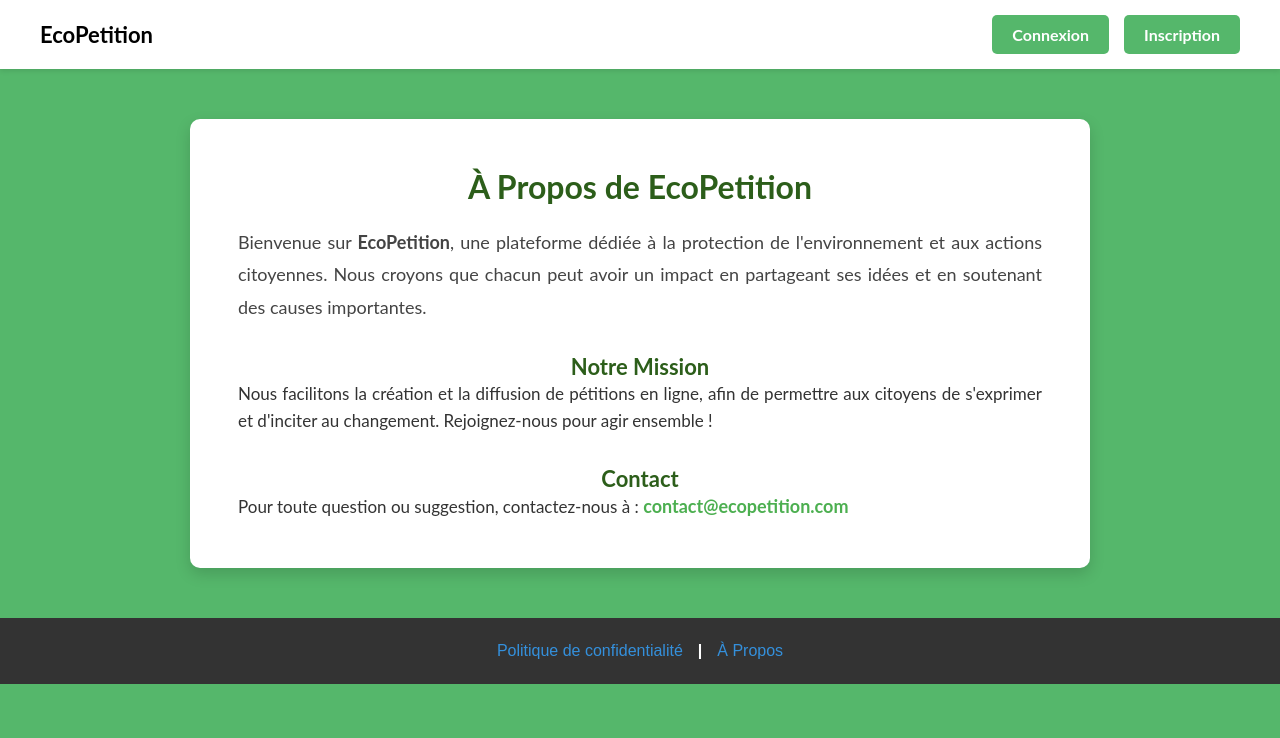
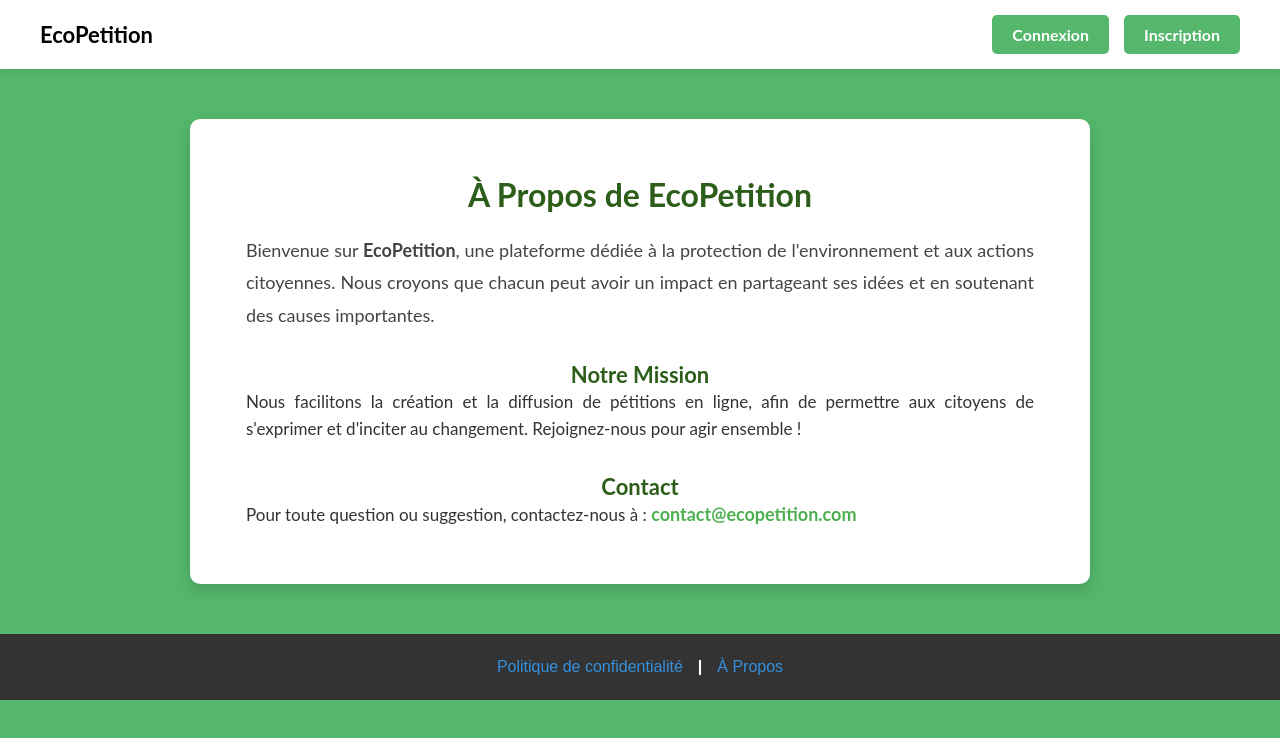
Before and after one commit to FCORMERAIS/Ecopetition_FRONT, a Next.js app: page /about in a window 1280 px wide. Shown: the top 738 px of the page. Built offline with nearby package versions, Linux system fonts and the light colour scheme.

Commit message:
about footer

```diff
--- a/src/styles/about.module.css
+++ b/src/styles/about.module.css
@@ -1,7 +1,7 @@
 .aboutContainer {
     max-width: 900px;
     margin: 50px auto;
-    padding: 48px;
+    padding: 56px;
     background: #ffffff;
     border-radius: 10px;
     box-shadow: 0 6px 15px rgba(0, 0, 0, 0.15);
```
